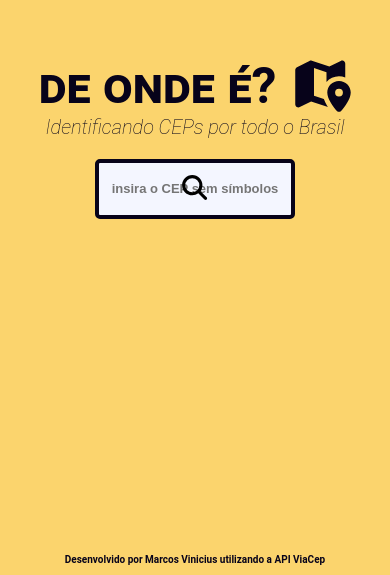
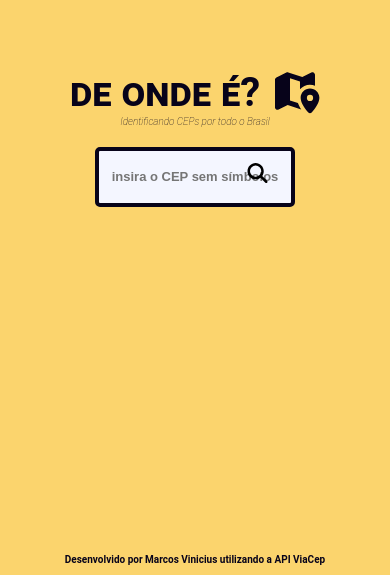
Before and after one commit to MViniciusrg/De-onde-e-, a plain HTML site: page index.html in a window 390 px wide. Shown: the part 269-844 px from the top of the page. Drawn offline with Linux system fonts and the light colour scheme.

Commit message:
Update style.css

```diff
--- a/assets/css/style.css
+++ b/assets/css/style.css
@@ -215,12 +215,12 @@ input[type=number] {
     }
     .home h1{
         text-align: center;
-        font-size: 50px;
+        font-size: 40px;
     }
 
     #info{
         text-align: center;
-        font-size: 20px;
+        font-size: 10px;
     }
 
     form{
@@ -229,6 +229,8 @@ input[type=number] {
 
     #procurar{
         position: absolute;
+        margin-left: 125px;
+        font-size: 20px;
     }
 
     #searchBar{
```
